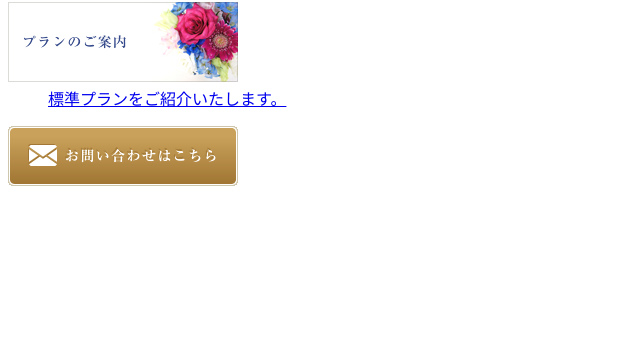
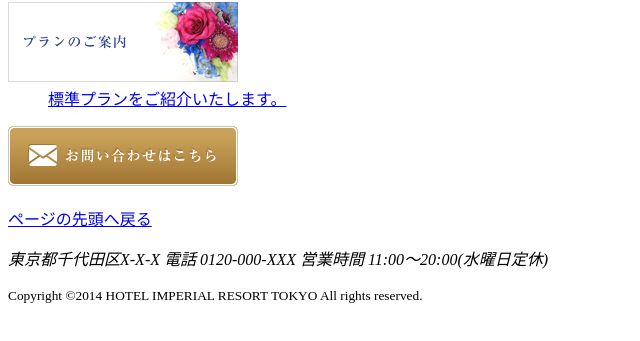
Before and after one commit to amasugiru/amasugiru.github.io, a plain HTML site: page base.html in a window 1280 px wide. Shown: the part 333-674 px from the top of the page, without its empty margins (0-640 px from the left). Drawn offline with Linux system fonts and the light colour scheme.

Commit message:
フッターを作りました。

```diff
--- a/base.html
+++ b/base.html
@@ -54,5 +54,11 @@
     </div>
   </div>
 
+  <footer>
+    <p id="pagetop"><a href="#top">ページの先頭へ戻る</a></p>
+    <address>東京都千代田区X-X-X 電話 0120-000-XXX 営業時間 11:00～20:00(水曜日定休)</address>
+    <p id="copyright"><small>Copyright &copy;2014 HOTEL IMPERIAL RESORT TOKYO All rights reserved.</small></p>
+  </footer>
+
   </body>
 </html>
```
